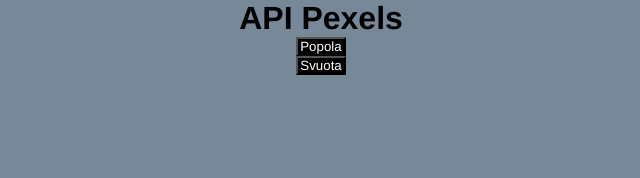
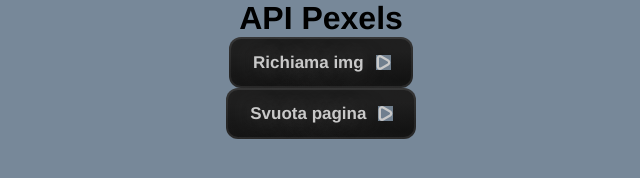
Before and after one commit to NicoloGulotta/Album-foto-API-Pexel, a plain HTML site: page index.html in a window 1280 px wide. Shown: the whole page, without its empty margins (319-959 px from the left). Drawn offline with Linux system fonts and the light colour scheme.

Commit message:
Provato button da sito esterno

```diff
--- a/index.html
+++ b/index.html
@@ -8,8 +8,20 @@
 </head>
 <body>
     <h1> API Pexels</h1>
-    <button id="popola" onclick="popolaDiv()">Popola</button>
-    <button id="svuota" onclick="svuotaDiv()">Svuota</button>
+    <button class="button" onclick="popolaDiv()">
+        <div class="button-overlay"></div>
+        <span>Richiama img<svg xmlns="http://www.w3.org/2000/svg" fill="none" viewBox="0 0 53 58" height="58" width="53">
+      <path stroke-width="9" stroke="currentColor" d="M44.25 36.3612L17.25 51.9497C11.5833 55.2213 4.5 51.1318 4.50001 44.5885L4.50001 13.4115C4.50001 6.86824 11.5833 2.77868 17.25 6.05033L44.25 21.6388C49.9167 24.9104 49.9167 33.0896 44.25 36.3612Z"></path>
+      </svg></span>
+
+      </button>
+      <button class="button" onclick="svuotaDiv()">
+        <div class="button-overlay"></div>
+        <span>Svuota pagina<svg xmlns="http://www.w3.org/2000/svg" fill="none" viewBox="0 0 53 58" height="58" width="53">
+      <path stroke-width="9" stroke="currentColor" d="M44.25 36.3612L17.25 51.9497C11.5833 55.2213 4.5 51.1318 4.50001 44.5885L4.50001 13.4115C4.50001 6.86824 11.5833 2.77868 17.25 6.05033L44.25 21.6388C49.9167 24.9104 49.9167 33.0896 44.25 36.3612Z"></path>
+      </svg></span>
+
+      </button>
     <div id="box"></div>
       <script src="index.js"></script>
 </body>
--- a/index.js
+++ b/index.js
@@ -2,7 +2,7 @@ function popolaDiv() {
     const apiKey = 'Q0RELKjBvdtJSZKwAju4wfiGZ3ZqEVDeIHxhqsbsJcbvRulK5ThtkPtk';
     const endpoint = 'https://api.pexels.com/v1/search';
     const query = 'dark';
-    const perPage = 30;
+    const perPage =18;
 
     fetch(`${endpoint}?query=${query}&per_page=${perPage}`, {
         headers: {
--- a/style.css
+++ b/style.css
@@ -30,9 +30,48 @@ img {
     object-fit: cover;
 }
 
-button#svuota,
-#popola {
-    background-color: black;
-    color: white;
-    width: 50px;
-}
+.button {
+    font-size: 17px;
+    border-radius: 12px;
+    background: linear-gradient(180deg, rgb(56, 56, 56) 0%, rgb(36, 36, 36) 66%, rgb(41, 41, 41) 100%);
+    color: rgb(218, 218, 218);
+    border: none;
+    padding: 2px;
+    font-weight: 700;
+    cursor: pointer;
+    position: relative;
+    overflow: hidden;
+  }
+
+  .button span {
+    border-radius: 10px;
+    padding: 0.8em 1.3em;
+    padding-right: 1.2em;
+    text-shadow: 0px 0px 20px #4b4b4b;
+    width: 100%;
+    display: flex;
+    align-items: center;
+    gap: 12px;
+    color: inherit;
+    transition: all 0.3s;
+    background-color: rgb(29, 29, 29);
+    background-image: radial-gradient(at 95% 89%, rgb(15, 15, 15) 0px, transparent 50%), radial-gradient(at 0% 100%, rgb(17, 17, 17) 0px, transparent 50%), radial-gradient(at 0% 0%, rgb(29, 29, 29) 0px, transparent 50%);
+  }
+
+  .button:hover span {
+    background-color: rgb(26, 25, 25);
+  }
+
+  .button-overlay {
+    position: absolute;
+    inset: 0;
+    pointer-events: none;
+    background: repeating-conic-gradient(rgb(48, 47, 47) 0.0000001%, rgb(51, 51, 51) 0.000104%) 60% 60%/600% 600%;
+    filter: opacity(10%) contrast(105%);
+    -webkit-filter: opacity(10%) contrast(105%);
+  }
+
+  .button svg {
+    width: 15px;
+    height: 15px;
+  }
```
